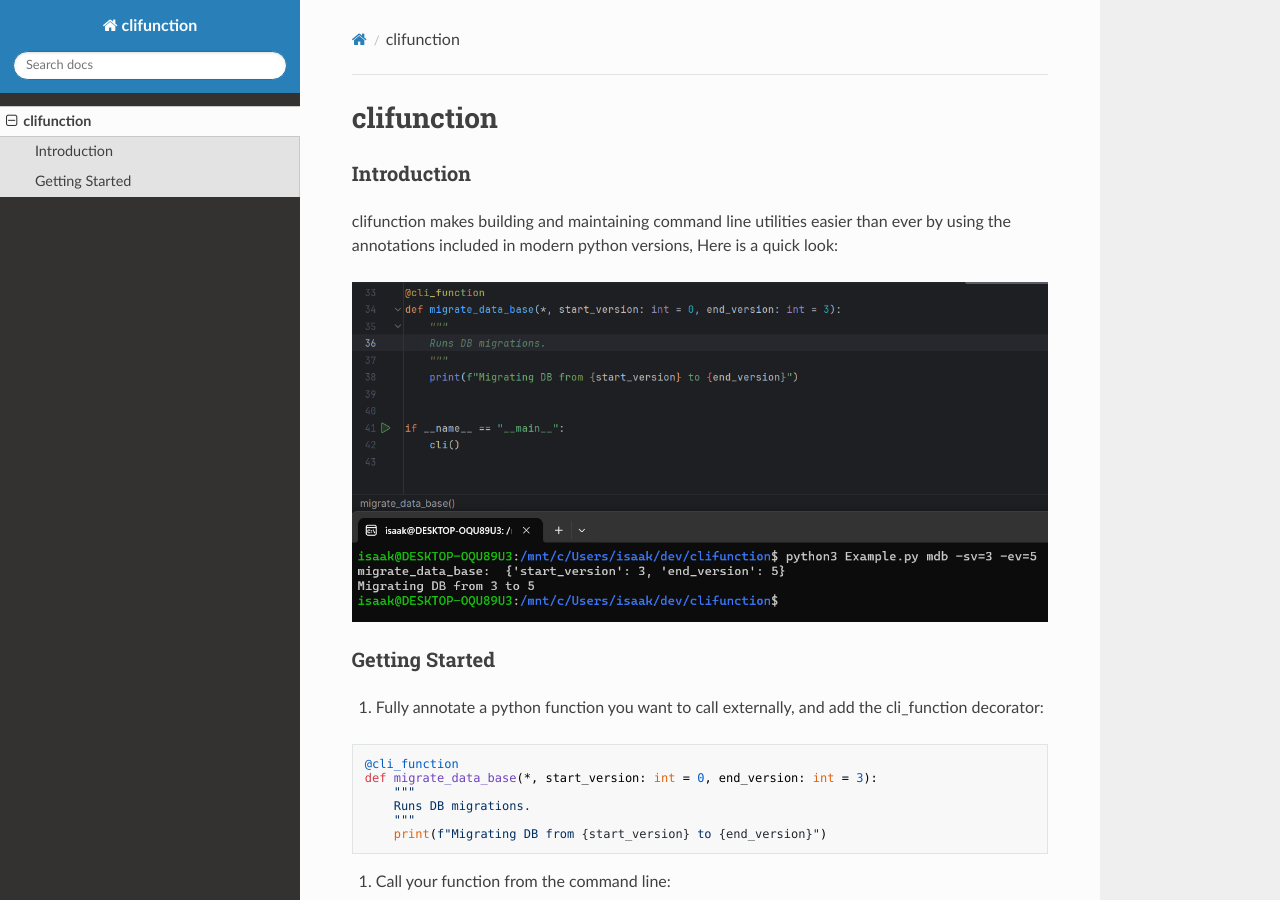
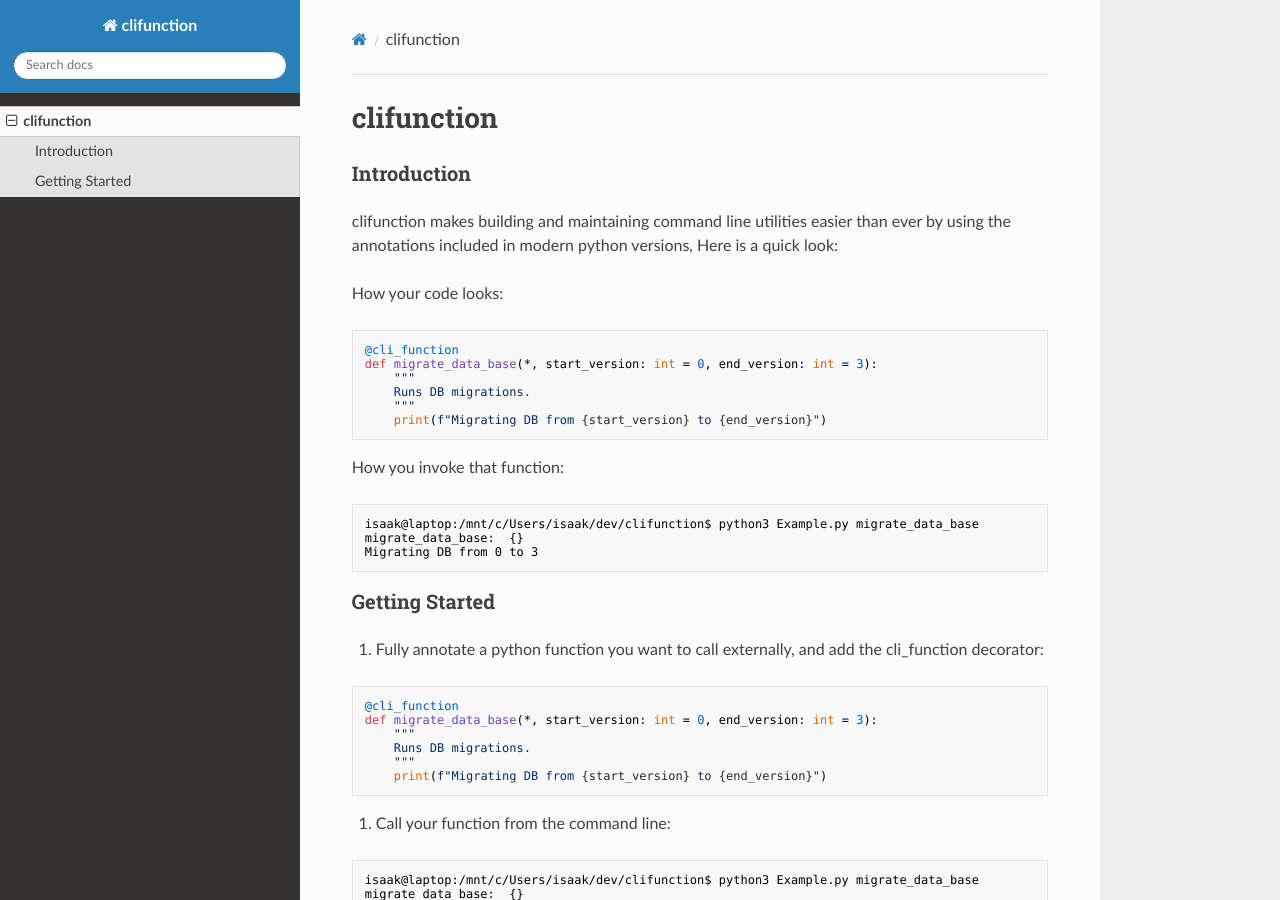
Before and after one commit to Isaak-Malers/clifunction, an MkDocs documentation site: the page built from docs/index.md, in a window 1280 px wide and 900 px high. Built offline with MkDocs 1.6.1, drawn with Linux system fonts in a browser that asks for light colours; nearby versions of some CDN libraries.

Commit message:
Update index.md to no longer use the image.  This will make it so the documentation page can be used for PyPi as well as github pages.

````diff
--- a/docs/index.md
+++ b/docs/index.md
@@ -4,7 +4,21 @@
 
 clifunction makes building and maintaining command line utilities easier than ever by using the annotations included in modern python versions, Here is a quick look:
 
-![Example Usage](./Example.png)
+How your code looks:
+```python
+@cli_function
+def migrate_data_base(*, start_version: int = 0, end_version: int = 3):
+    """
+    Runs DB migrations.
+    """
+    print(f"Migrating DB from {start_version} to {end_version}")
+```
+How you invoke that function:
+```commandline
+isaak@laptop:/mnt/c/Users/isaak/dev/clifunction$ python3 Example.py migrate_data_base
+migrate_data_base:  {}
+Migrating DB from 0 to 3
+```
 
 
 ### Getting Started
````
